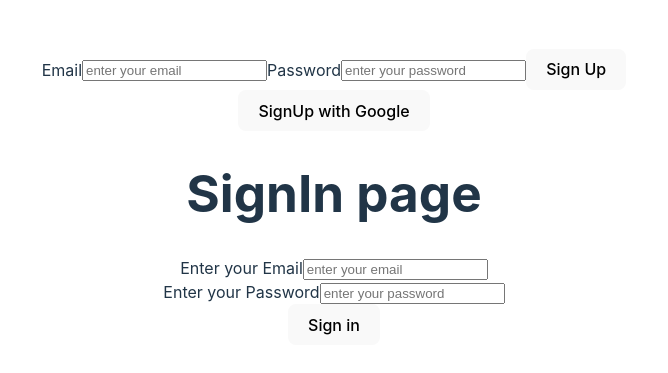
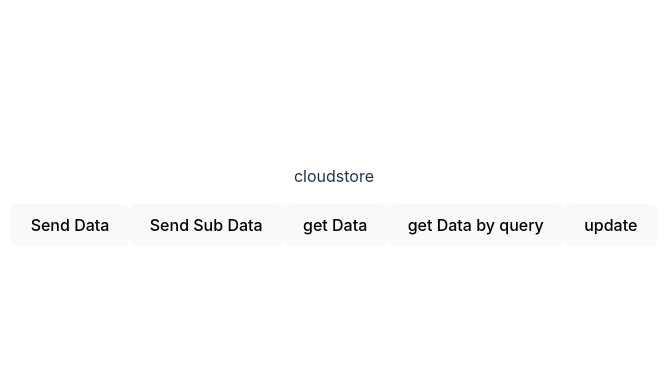
Before and after one commit to shantanusabyasachi16/Firebase, a React (Vite) app in the folder Firebase-1/: page / in a window 1280 px wide. Shown: the part 203-576 px from the top of the page, without its empty margins (306-974 px from the left). Built offline with nearby package versions, Linux system fonts and the light colour scheme; no server answers.

Commit message:
Cloud Firestore

```diff
--- a/Firebase-1/src/App.jsx
+++ b/Firebase-1/src/App.jsx
@@ -1,6 +1,6 @@
 import { useEffect, useState } from "react";
 import "./App.css";
-import { getDatabase, ref, set } from "firebase/database";
+import { getDatabase, query, ref, set } from "firebase/database";
 import { app } from "./firebase";
 import {
   getAuth,
@@ -10,6 +10,9 @@
 } from "firebase/auth"; // authetication
 import Signup from "./Pages/Signup";
 import SignIn from "./Pages/SignIn";
+import {  addDoc, collection, doc, getDoc, getDocs, getFirestore, updateDoc, where} from "firebase/firestore";
+
+
 //realtimedatabase===
 
 /*get an instance of database
@@ -26,12 +29,64 @@
   }); // in set function we have to pass an refrence of database.In 1st parameter a refrence of database and 2nd parameter is your name of your root where the data is been stored
 };*/
 
-const auth = getAuth(app);
 
+
+//cloud firestore
+const cloudFirestore = getFirestore(app);
 function App() {
   const [user, setuser] = useState("");
 
-  useEffect(() => {
+  // //cloud firestore
+  const writeData = async()=>{
+ const result= await addDoc(collection(cloudFirestore,'cities'),{
+    Location:"cuttcak",
+   PinCode:768908,
+   lat:344,
+   long:4554
+  })
+console.log(result);
+};
+//puting the sub data in main data
+
+const Subdata = async()=>{
+  const data1 = await addDoc(collection(cloudFirestore,'cities/Eo8q02rT2FI6M79bWBpt/places'),{
+    name:"this bbsr",
+    desc: "this is description",
+    date: Date.now(),
+  })
+};
+
+//to get the data from the collection
+
+const getddocument  = async ()=>{
+  //create a reference
+  const ref =  doc(cloudFirestore,"cities","Eo8q02rT2FI6M79bWBpt");
+  const snap = await  getDoc(ref);
+  console.log(snap.data());
+
+};
+
+//to get the docummets from query
+const getDocumentbyQuery = async ()=>{
+  //create the refrence
+  const collectionRef= collection(cloudFirestore,"Users");
+  const q = query(collectionRef, where("isFemale" ,"==", true));
+
+  const snapShot = await getDocs(q);//to get all the documents
+//we have to ittrate for aall the docs
+snapShot.forEach((data)=>console.log(data.data()));
+}
+//to update the document
+
+const updatedata = async()=>{
+  const docref = doc(cloudFirestore,'cities','Eo8q02rT2FI6M79bWBpt');
+  await updateDoc(docref,{
+    Location:'Kolkata'
+  })
+}
+
+  {/*const auth = getAuth(app);*/}
+ /* useEffect(() => {
     onAuthStateChanged(auth, (user) => {
       if (user) {
         console.log("hello", user);
@@ -50,15 +105,23 @@
         <SignIn />
       </>
     );
-  }
+  }*/
 
   return (
     <>
+    {/*database*/}
       {/* <h1> Firebase Project</h1>
       <button onClick={putData}>send Data</button>*/}
 
-      <p> hello {user.email}</p>
-      <button onClick={()=>signOut(auth)}>logout</button>
+      {/*<p> hello {user.email}</p>
+      <button onClick={()=>signOut(auth)}>logout</button>*/}
+
+    <p>cloudstore</p>
+    <button onClick={writeData}>Send Data</button>
+    <button onClick={Subdata}>Send Sub Data</button>
+    <button onClick={getddocument}>get Data</button>
+    <button onClick={getDocumentbyQuery}>get Data by query</button>
+    <button onClick={updatedata }>update</button>
     </>
   );
 }
```
